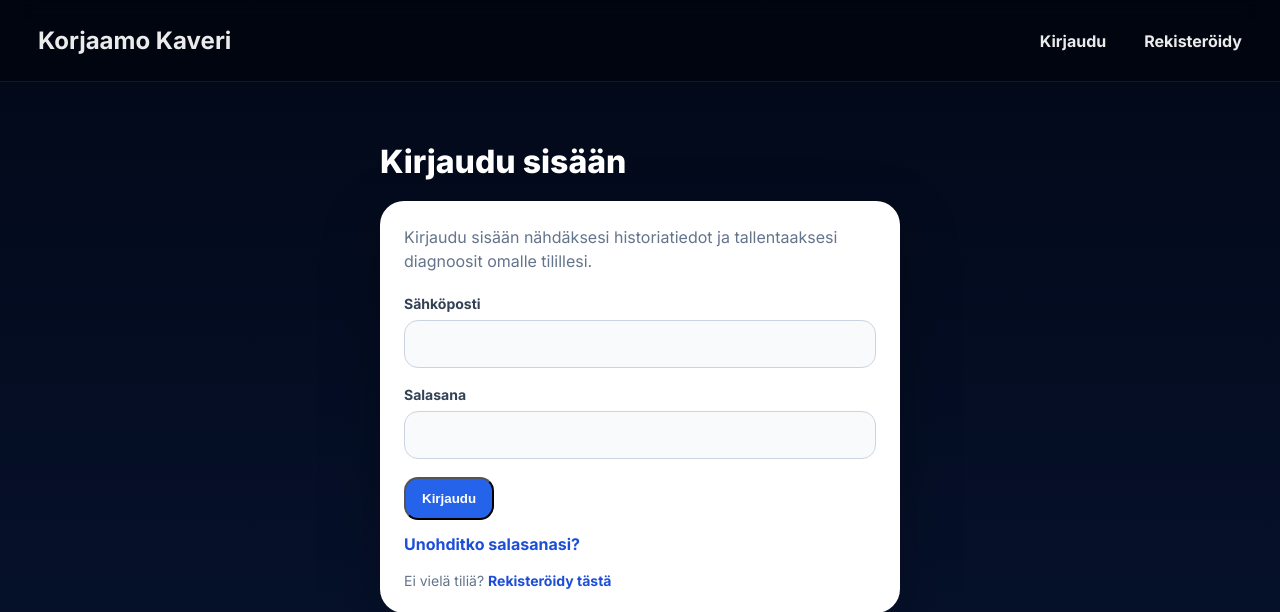
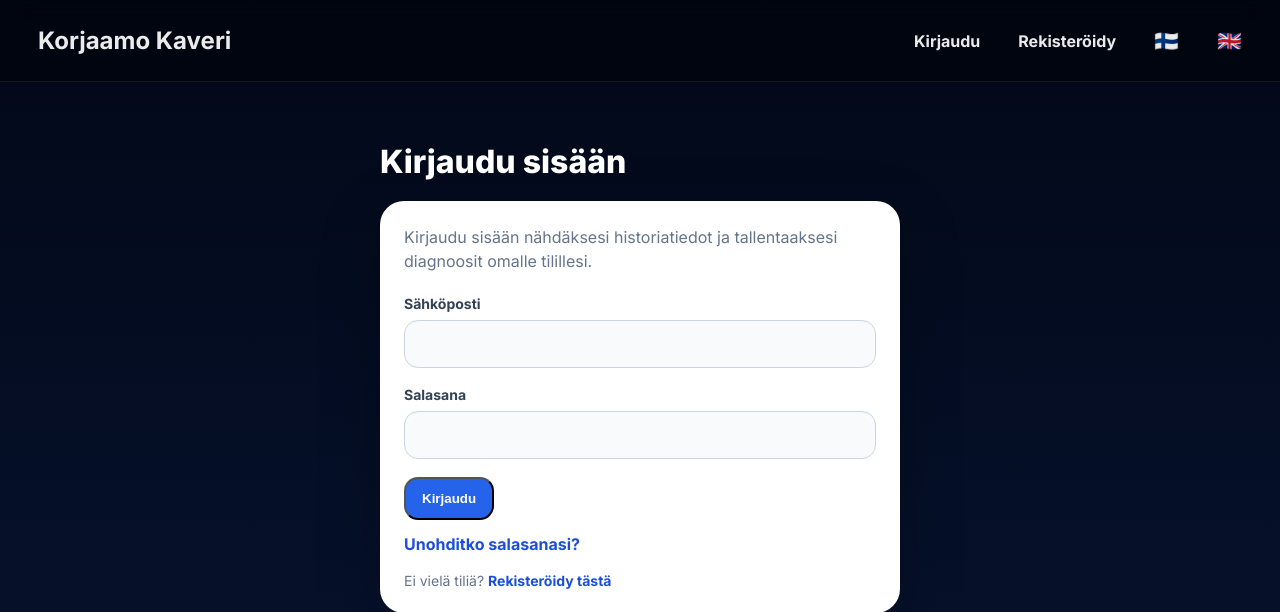
Before and after one commit to korjaamokaveri/korjaamokaveri, a Flask app: page /login in a window 1280 px wide. Shown: the top 612 px of the page. Run offline with Flask 3, Linux system fonts and the light colour scheme; the visitor is signed in with stand-in values (Sample User, id 1); data that the repository does not hold is empty; parts of the project's set-up code (start-up, migrations or seed data) failed here and were passed over; some libraries are stand-ins or nearby versions.

Commit message:
Update base.html

```diff
--- a/templates/base.html
+++ b/templates/base.html
@@ -191,7 +191,19 @@
             <a href="{{ url_for('login') }}">Kirjaudu</a>
             <a href="{{ url_for('register') }}">Rekisteröidy</a>
 
-        {% endif %}
+            <div style="display:flex; gap:10px; align-items:center;">
+                <a href="{{ url_for('set_language', lang='fi') }}"
+                 style="text-decoration:none; font-size:20px;">
+                🇫🇮
+            </a>
+
+            <a href="{{ url_for('set_language', lang='en') }}"
+               style="text-decoration:none; font-size:20px;">
+                🇬🇧
+            </a>
+        </div>
+
+{% endif %}
     </div>
 
 </div>
```
